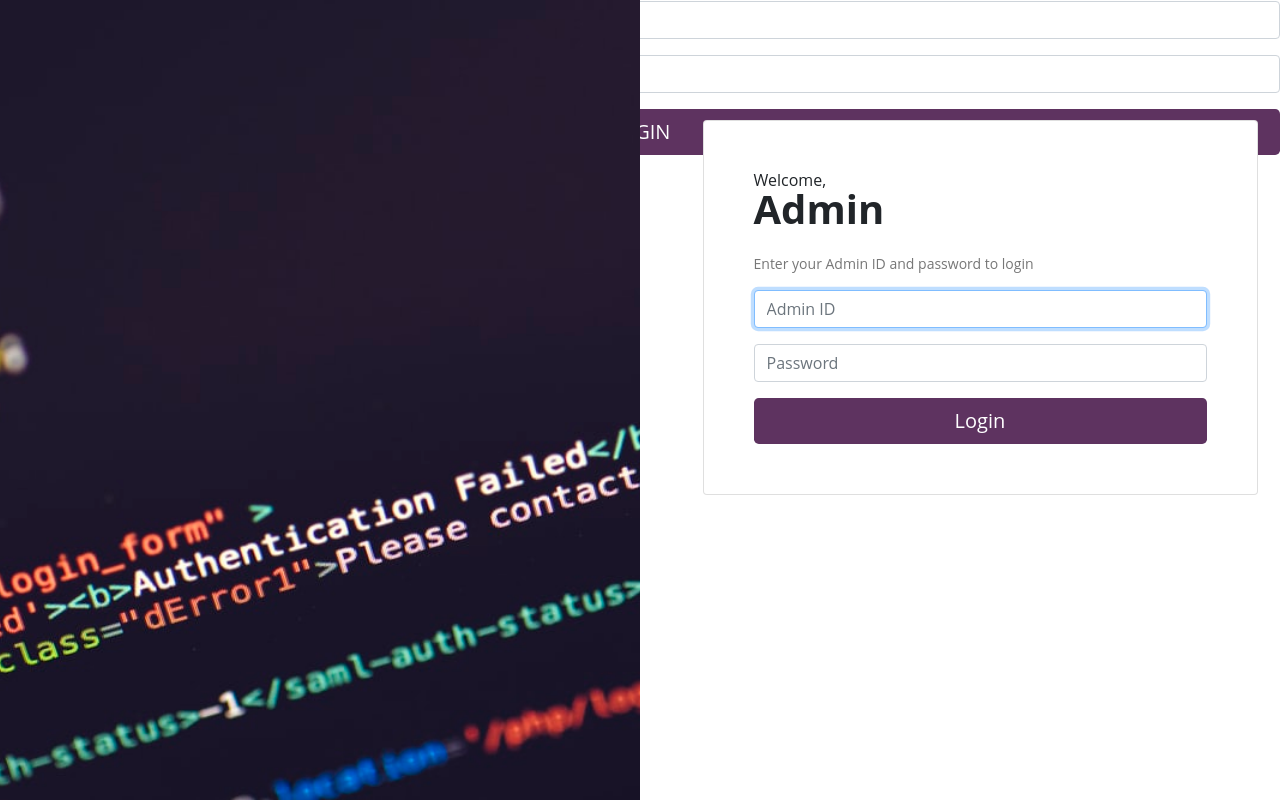
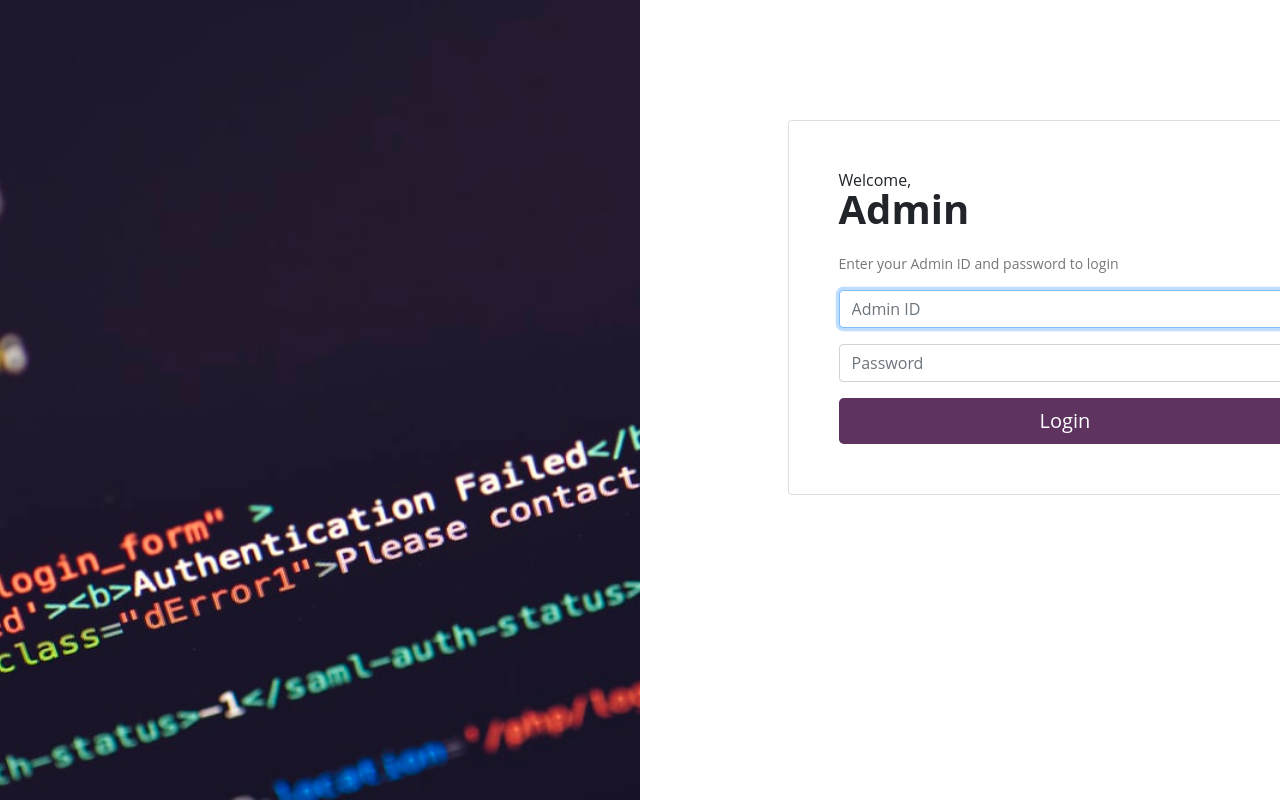
Before and after one commit to sidmrlazy/pantryo-web, a PHP site: the page made by Admin/application/views/login/login1.php in a window 1280 px wide. Run offline with PHP 8.4, Linux system fonts and the light colour scheme; the template is opened without the code that fills it, so the values that code supplies are empty; some libraries are stand-ins or nearby versions.

Commit message:
login design changes

```diff
--- a/Admin/application/views/include/navigation.php
+++ b/Admin/application/views/include/navigation.php
@@ -90,7 +90,7 @@
 
 <script type="text/javascript">
 function a() {
-    const idleDurationSecs = 600;
+    const idleDurationSecs = 300;
     const redirectUrl = '<?php echo base_url('Home') ?>';
     let idleTimeout;
 
--- a/Admin/application/views/login/login1.php
+++ b/Admin/application/views/login/login1.php
@@ -32,7 +32,7 @@
             padding: 50px;
             width: 50%;
             margin-top: 100px;
-            margin-left: 150px;
+            margin-left: 20em;
         }
 
         .card h3 {
@@ -151,9 +151,9 @@
 
                 <h3 class="heading-login">LOGIN</h3>
                 <!-- <p class="caption-login"> login</p> -->
-    <input type="text" name="uname" id="inputname" class="form-control form-group" placeholder="Admin ID" required autofocus>
+    <!-- <input type="text" name="uname" id="inputname" class="form-control form-group" placeholder="Admin ID" required autofocus>
     <input type="password" name="password" id="inputPassword" class="form-control form-group" placeholder="Password" required autofocus>
-    <button class="btn btn-lg btn-primary btn-block btn-signin login-btn" type="submit">LOGIN</button>
+    <button class="btn btn-lg btn-primary btn-block btn-signin login-btn" type="submit">LOGIN</button> -->
     </form>
 
     </div>
```
